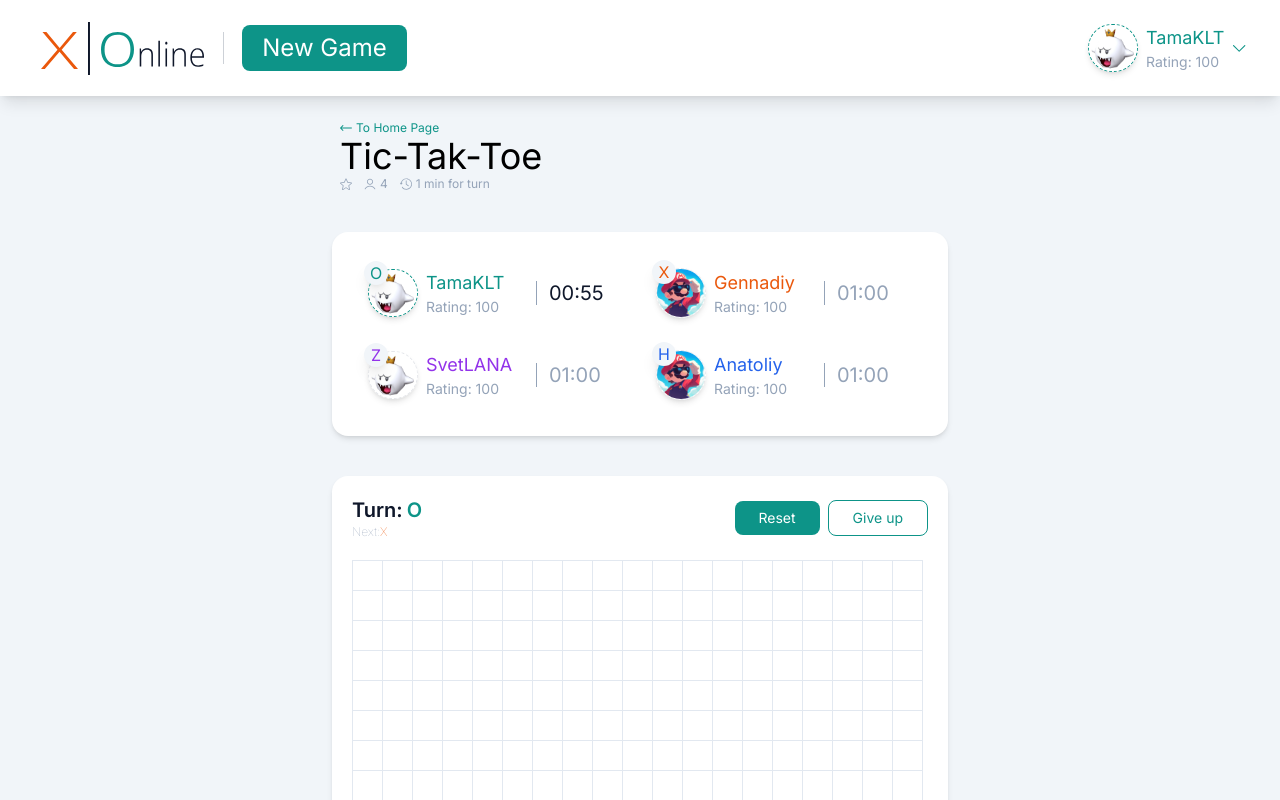
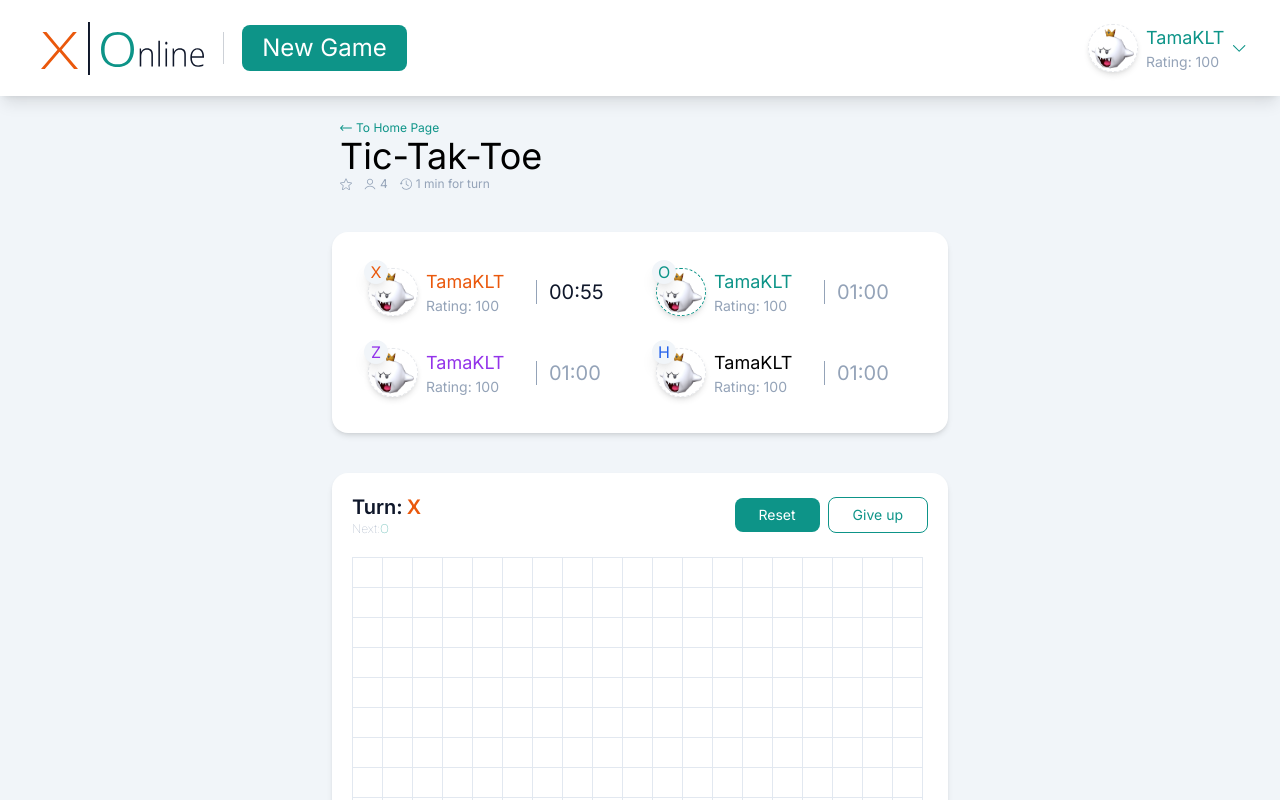
Before and after one commit to CaspiKLT/TicTakToe-Online, a Next.js app: page / in a window 1280 px wide. Shown: the top 800 px of the page. Built offline with nearby package versions, Linux system fonts and the light colour scheme.

Commit message:
Major updates
Flexible way to change players amount,
WinnerSymbol detector,
Cancel "put symbol" action if winner is existing.

```diff
--- a/components/Game/game-field.jsx
+++ b/components/Game/game-field.jsx
@@ -45,7 +45,7 @@ export function GameField({
               }
             }}
             style={
-              winner && [...winner].includes(i)
+              winner && [...winner.winnerIndexs].includes(i)
                 ? "bg-yellow-400 hover:bg-yellow-200"
                 : "bg-white"
             }
--- a/components/Game/game-info.jsx
+++ b/components/Game/game-info.jsx
@@ -1,7 +1,21 @@
-export function GameInfo({ children }) {
+import { PLAYERS } from "../constans";
+import { PlayerInfo } from "./player-info";
+
+export function GameInfo({ playersAmount, currentSymbol, winnerSymbol }) {
   return (
     <div className="w-[616px] p-5 grid grid-cols-2 items-center justify-between rounded-2xl shadow-md bg-white">
-      {children}
+      {PLAYERS.map((el, i) =>
+        i < playersAmount ? (
+          <PlayerInfo
+            player={el}
+            isTimerRunning={el.symbol === currentSymbol}
+            isWinner={winnerSymbol}
+            key={i}
+          />
+        ) : (
+          <></>
+        ),
+      )}
     </div>
   );
 }
--- /dev/null
+++ b/components/Game/model.js
@@ -0,0 +1,67 @@
+import { MOVES_ORDER } from "../constans";
+
+export function getNextSymbol(currentMove, amount) {
+  const currentOrder = MOVES_ORDER.slice(0, amount);
+  const nextSymbolIndex = currentOrder.indexOf(currentMove) + 1;
+  return currentOrder[nextSymbolIndex] ?? currentOrder[0];
+}
+
+export function getPrevSymbol(currentMove, amount) {
+  const currentOrder = MOVES_ORDER.slice(0, amount);
+  let prevSymbolIndex;
+  if (amount === 2) {
+    prevSymbolIndex = currentOrder.indexOf(currentMove) === 0 ? 1 : 0;
+  } else {
+    prevSymbolIndex = currentOrder.indexOf(currentMove) === 0 ? currentOrder.length - 1 : currentOrder.indexOf(currentMove) - 1;
+  }
+  return currentOrder[prevSymbolIndex] ?? currentOrder[0];
+}
+
+export function computeWinner(
+  cells,
+  winnerMove,
+  fieldsize = 19,
+  lengthSize = 5,
+) {
+  const gap = Math.floor(lengthSize / 2);
+
+  function compareElements(indexs) {
+    let res = true;
+
+    for (let i = 1; i < indexs.length; i++) {
+      res &&= !!cells[indexs[i]];
+      res &&= cells[indexs[i]] === cells[indexs[i - 1]];
+    }
+
+    return res;
+  }
+
+  function getResults(i) {
+    const winnerConditions = [
+      [], // -
+      [], // |
+      [], // /
+      [], // \
+    ];
+
+    for (let j = 0; j < lengthSize; j++) {
+      winnerConditions[0].push(j - gap + i);
+      winnerConditions[1].push(fieldsize * (j - gap) + i);
+      winnerConditions[2].push(-fieldsize * (j - gap) + (j - gap) + i);
+      winnerConditions[3].push(fieldsize * (j - gap) + (j - gap) + i);
+    }
+
+    return winnerConditions;
+  }
+
+  for (let i = 0; i < cells.length; i++) {
+    if (cells[i]) {
+      const indexRows = getResults(i);
+      const winnerIndexs = indexRows.find((row) => compareElements(row));
+      if (winnerIndexs) {
+        return { winnerIndexs, winnerMove };
+      }
+    }
+  }
+  return undefined;
+}
--- a/components/Game/player-info.jsx
+++ b/components/Game/player-info.jsx
@@ -4,7 +4,7 @@ import { GameSymbol } from "./game-symbol";
 import { useGameState } from "../use-game-states";
 import clsx from "clsx";
 
-export function PlayerInfo({ player, isTimerRunning }) {
+export function PlayerInfo({ player, isTimerRunning, isWinner }) {
   const { seconds, setGameState, minutesString, secondsString } =
     useGameState();
 
--- a/components/constans.js
+++ b/components/constans.js
@@ -1,5 +1,4 @@
 import pfpSrc from "../components/Profile/pfp's/pfp.png";
-import pfpSrc_2 from "../components/Profile/pfp's/pfp2.jpg";
 
 export const GAME_SYMBOLS = {
   X: "x",
@@ -9,37 +8,39 @@ export const GAME_SYMBOLS = {
 };
 
 export const MOVES_ORDER = [
+  GAME_SYMBOLS.X,
   GAME_SYMBOLS.O,
-  GAME_SYMBOLS.X,
   GAME_SYMBOLS.Z,
   GAME_SYMBOLS.H,
 ];
 
-export const player_1 = {
+export const PLAYERS = [
+  {
+    username: "TamaKLT",
+    rating: 100,
+    pfp: pfpSrc,
+    symbol: GAME_SYMBOLS.X,
+    color: "orange-600",
+  },
+  {
     username: "TamaKLT",
     rating: 100,
     pfp: pfpSrc,
     symbol: GAME_SYMBOLS.O,
     color: "teal-600",
-};
-export const player_2 = {
-  username: "Gennadiy",
-  rating: 100,
-  pfp: pfpSrc_2,
-  symbol: GAME_SYMBOLS.X,
-  color: "orange-600",
-};
-export const player_3 = {
-  username: "SvetLANA",
+  },
+  {
+    username: "TamaKLT",
     rating: 100,
     pfp: pfpSrc,
     symbol: GAME_SYMBOLS.Z,
     color: "purple-600",
-};
-export const player_4 = {
-  username: "Anatoliy",
+  },
+  {
+    username: "TamaKLT",
     rating: 100,
-  pfp: pfpSrc_2,
+    pfp: pfpSrc,
     symbol: GAME_SYMBOLS.H,
-  color: "blue-600",
-};
+    color: "yellow-600",
+  },
+];
--- a/components/use-game-states.js
+++ b/components/use-game-states.js
@@ -1,72 +1,28 @@
 import { useState } from "react";
-import { GAME_SYMBOLS, MOVES_ORDER } from "./constans";
+import { GAME_SYMBOLS } from "./constans";
+import { getNextSymbol, getPrevSymbol, computeWinner } from "./Game/model";
 
-function getNextSymbol(currentMove) {
-  const nextSymbolIndex = MOVES_ORDER.indexOf(currentMove) + 1;
-  return MOVES_ORDER[nextSymbolIndex] ?? MOVES_ORDER[0];
-}
-
-function computeWinner(cells, fieldsize = 19, lengthSize = 5){
-  const gap = Math.floor(lengthSize / 2);
-
-  function compareElements(indexs){
-    let res = true;
-
-    for(let i = 1; i < indexs.length; i++){
-      res &&= !!cells[indexs[i]];
-      res &&= cells[indexs[i]] === cells[indexs[i - 1]];
-    }
-
-    return res;
-  }
-
-  function getResults(i){
-    const winnerConditions = [
-      [], // -
-      [], // |
-      [], // /
-      [] // \
-    ]
-
-    for(let j = 0; j < lengthSize; j++){
-      winnerConditions[0].push(j - gap + i);
-      winnerConditions[1].push(fieldsize * (j - gap) + i);
-      winnerConditions[2].push(-fieldsize * (j - gap) + (j - gap) + i);
-      winnerConditions[3].push(fieldsize * (j - gap) + (j - gap) + i);
-    }
-
-    return winnerConditions;
-  }
-
-
-    for (let i = 0; i < cells.length; i++){
-      if (cells[i]) {
-        const indexRows = getResults(i);
-        const winnerIndexs = indexRows.find(row => compareElements(row));
-        if(winnerIndexs) {
-          return winnerIndexs;
-        }
-      }
-    }
-    return undefined;
-}
 export function useGameState() {
   const [{ cells, currentSymbol, seconds }, setGameState] = useState(() => ({
     cells: new Array(19 * 19).fill(null),
-    currentSymbol: GAME_SYMBOLS.O,
+    currentSymbol: GAME_SYMBOLS.X,
     seconds: 60,
   }));
 
-  const NEXT_SYMBOL = getNextSymbol(currentSymbol);
+  const players = 4;
+  const NEXT_SYMBOL = getNextSymbol(currentSymbol, players);
+  const PREV_SYMBOL = getPrevSymbol(currentSymbol, players);
   const minutesString = String(Math.floor(seconds / 60)).padStart(2, "0");
   const secondsString = String(Math.floor(seconds % 60)).padStart(2, "0");
-
+  const winner = computeWinner(cells, PREV_SYMBOL, 19, players + 1);
+  console.log(winner);
 
   const handleCellClick = (i) => {
+    if (winner) return;
     cells[i] ??
       setGameState((lastGameState) => ({
         ...lastGameState,
-        currentSymbol: getNextSymbol(lastGameState.currentSymbol),
+        currentSymbol: NEXT_SYMBOL,
         cells: lastGameState.cells.map((cell, index) =>
           i === index && !cell ? lastGameState.currentSymbol : cell,
         ),
@@ -77,18 +33,18 @@ export function useGameState() {
     setGameState((lastGameState) => ({
       ...lastGameState,
       cells: new Array(19 * 19).fill(null),
-      currentSymbol: GAME_SYMBOLS.O,
+      currentSymbol: GAME_SYMBOLS.X,
       seconds: 60,
     }));
   };
 
-  let winner = computeWinner(cells);
-  console.log(winner);
   return {
     setGameState,
+    players,
     cells,
     currentSymbol,
     NEXT_SYMBOL,
+    PREV_SYMBOL,
     handleCellClick,
     resetClick,
     seconds,
--- a/pages/index.jsx
+++ b/pages/index.jsx
@@ -1,18 +1,15 @@
 import { Header } from "../components/Header/header";
-import {
-  GameInfo,
-  GameTitle,
-  GameField,
-  PlayerInfo,
-} from "../components/Game/index";
-import { player_1, player_2, player_3, player_4 } from "../components/constans";
+import { GameInfo, GameTitle, GameField } from "../components/Game/index";
 import { useGameState } from "../components/use-game-states";
+import { PLAYERS } from "../components/constans";
 
 export default function HomePage() {
   const {
+    players,
     cells,
     currentSymbol,
     NEXT_SYMBOL,
+    PREV_SYMBOL,
     handleCellClick,
     resetClick,
     winner,
@@ -20,27 +17,14 @@ export default function HomePage() {
 
   return (
     <div className="bg-slate-100 min-h-screen">
-      <Header player={player_1} />
+      <Header player={PLAYERS[0]} />
       <main className="max-w-[616px] pt-6 flex flex-col mx-auto gap-10">
-        <GameTitle playersAmount={4} timeForTurn={1} className={"ml-2"} />
-        <GameInfo>
-          <PlayerInfo
-            player={player_1}
-            isTimerRunning={player_1.symbol === currentSymbol}
-          />
-          <PlayerInfo
-            player={player_2}
-            isTimerRunning={player_2.symbol === currentSymbol}
-          />
-          <PlayerInfo
-            player={player_3}
-            isTimerRunning={player_3.symbol === currentSymbol}
-          />
-          <PlayerInfo
-            player={player_4}
-            isTimerRunning={player_4.symbol === currentSymbol}
-          />
-        </GameInfo>
+        <GameTitle playersAmount={players} timeForTurn={1} className={"ml-2"} />
+        <GameInfo
+          playersAmount={players}
+          currentSymbol={currentSymbol}
+          winnerSymbol={winner !== undefined ? PREV_SYMBOL : null}
+        />
         <GameField
           className={"bg-white mb-8 max-w-[616px] self-center"}
           current={currentSymbol}
```
Also changed, not shown: 1 other file (tests, documents, lock files or other folders). Lines whose indentation alone changed are shown as unchanged.
